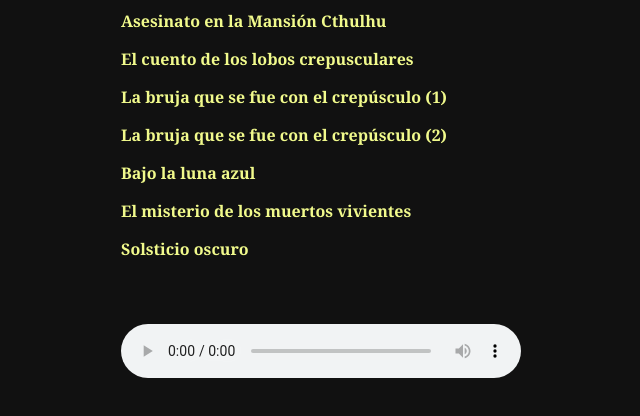
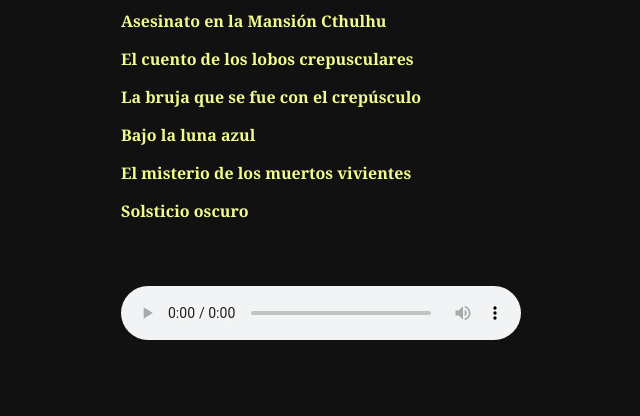
Before and after one commit to agent007utrera/hl_eventos, a plain HTML site: page audios.html in a window 1280 px wide. Shown: the part 126-542 px from the top of the page, without its empty margins (319-959 px from the left). Drawn offline with Linux system fonts and the light colour scheme.

Commit message:
Add files via upload

```diff
--- a/audios.html
+++ b/audios.html
@@ -56,8 +56,7 @@
   <ul>
     <li><a onclick="playAudio('mansion.mp3')">Asesinato en la Mansión Cthulhu</a></li>
     <li><a onclick="playAudio('lobos.mp3')">El cuento de los lobos crepusculares</a></li>
-    <li><a onclick="playAudio('bruja1.mp3')">La bruja que se fue con el crepúsculo (1)</a></li>
-    <li><a onclick="playAudio('bruja2.mp3')">La bruja que se fue con el crepúsculo (2)</a></li>
+    <li><a onclick="playAudio('bruja.mp3')">La bruja que se fue con el crepúsculo</a></li>
     <li><a onclick="playAudio('luna.mp3')">Bajo la luna azul</a></li>
     <li><a onclick="playAudio('muertos.mp3')">El misterio de los muertos vivientes</a></li>
     <li><a onclick="playAudio('solsticio.mp3')">Solsticio oscuro</a></li>
```
